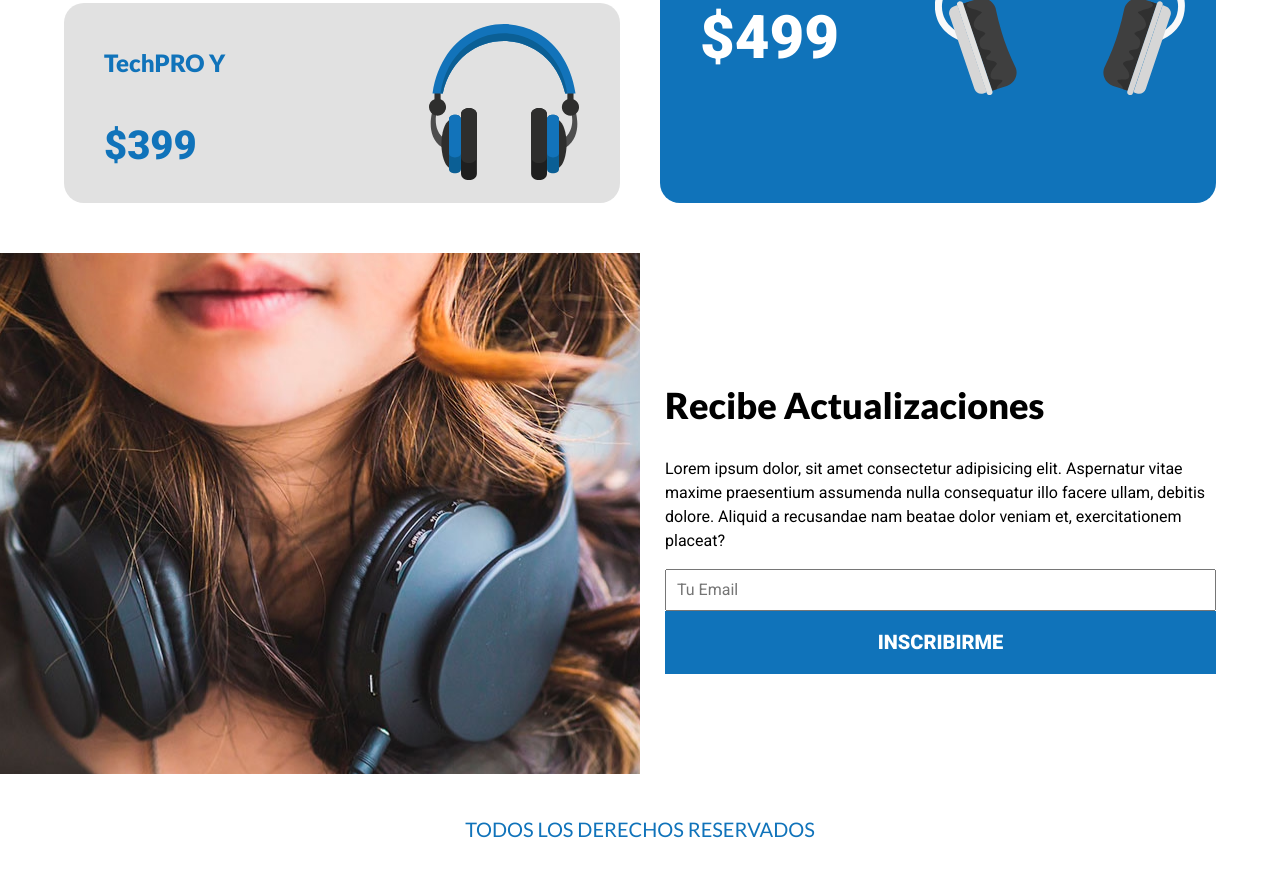
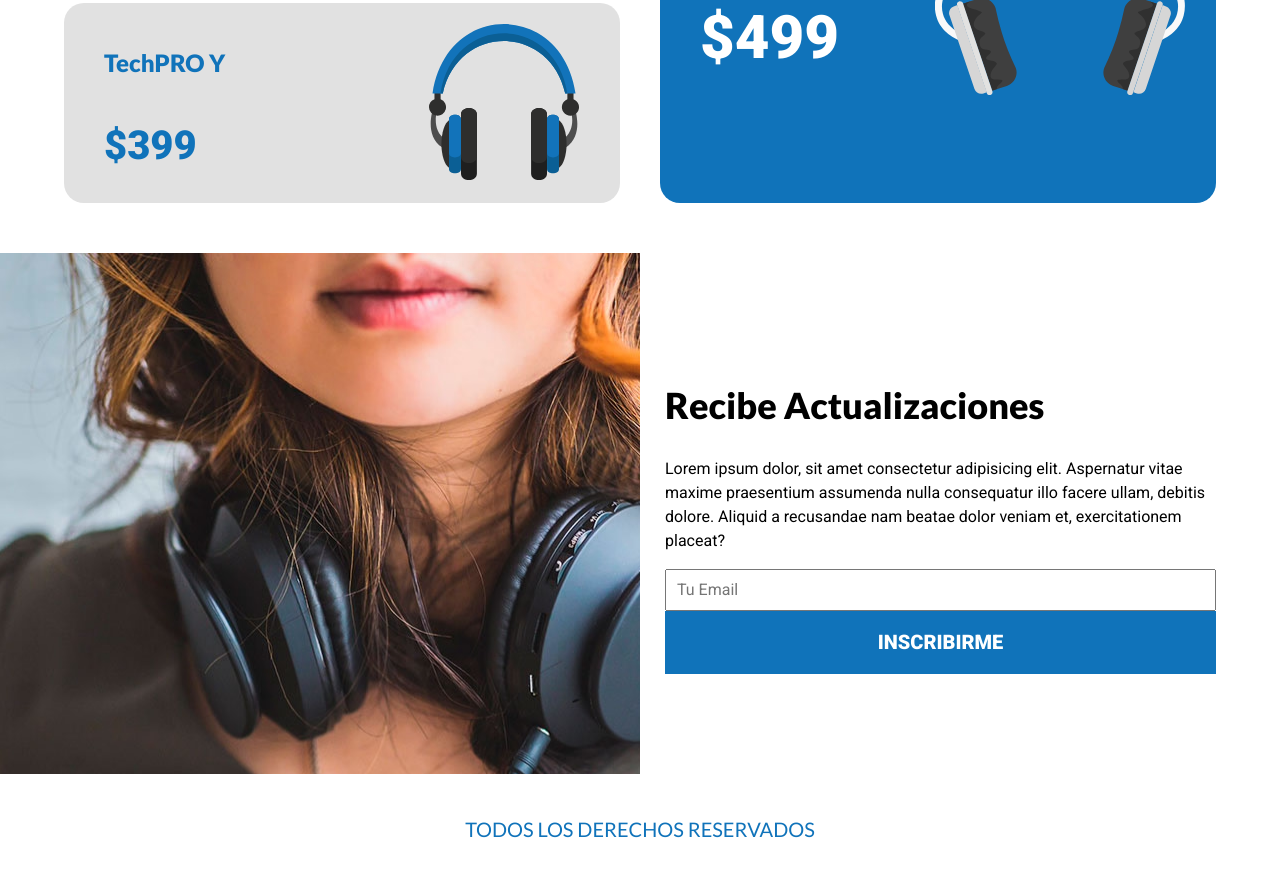
Before and after one commit to JabosCOL/TechPro, a plain HTML site: page index.html in a window 1280 px wide. Shown: the part 2001-2877 px from the top of the page. Drawn offline with Linux system fonts and the light colour scheme.

Commit message:
Arreglando posicion de background

```diff
--- a/css/styles.css
+++ b/css/styles.css
@@ -335,7 +335,7 @@ img {
 }
 @media (min-width: 768px) {
     .newsletter {
-        background-position: center, -21rem 0rem;
+        background-position: center, -5rem 0rem;
         background-size: 100%, 100rem;
         padding: 10rem 0;
     }
```
